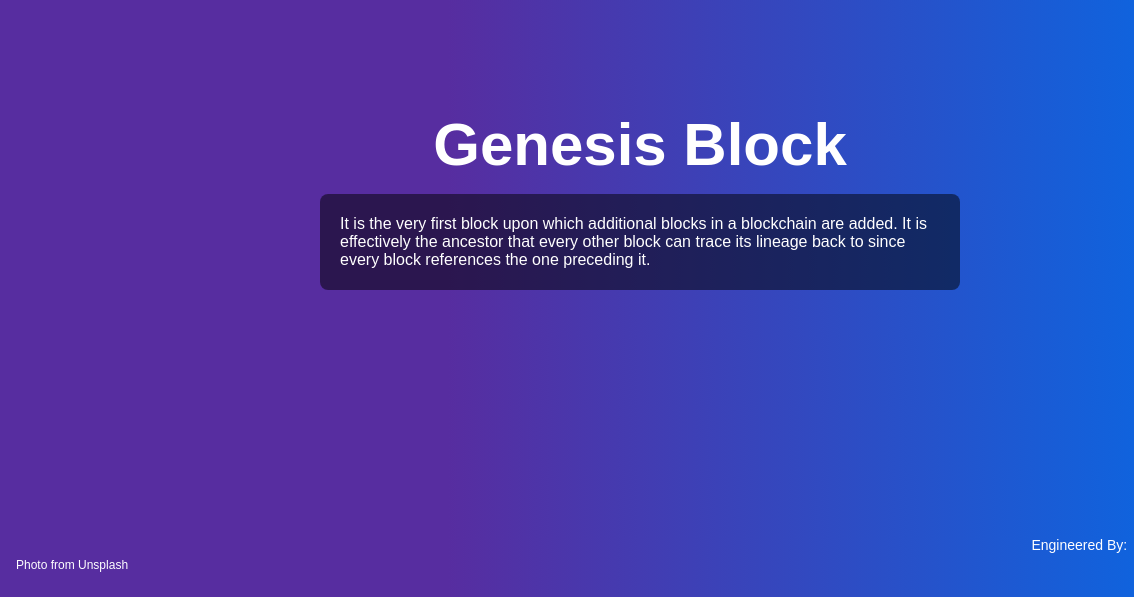
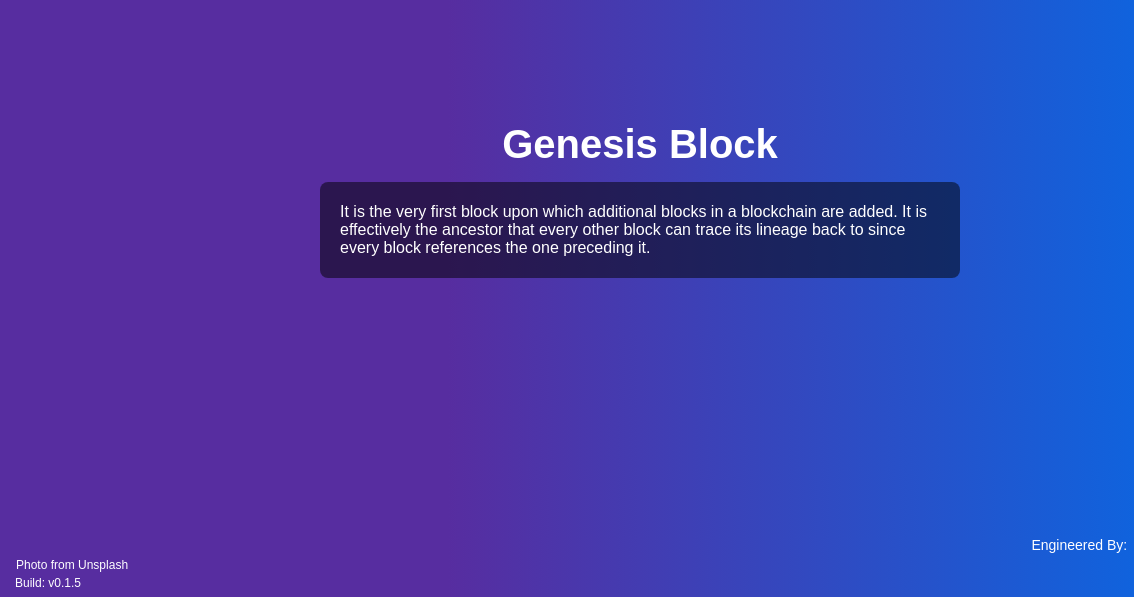
Before and after one commit to Web3Philippines/matuto, a website built with Parcel: page src/index.html in a window 1280 px wide. Shown: the part 200-797 px from the top of the page, 0-1134 px from the left. Built offline with nearby package versions, Linux system fonts and the light colour scheme; no server answers.

Commit message:
✨ tweak: codebase improvements

```diff
--- a/src/data.js
+++ b/src/data.js
@@ -3,12 +3,12 @@
 // https://www.blocknative.com/glossary
 const glossary = [
   {
-    term: 'Application Binary Interface (ABI)',
+    term: 'ABI (Application Binary Interface)',
     definition:
       'An ABI, or Application Binary Interface, is a set of rules defining how to interact with certain software components. In the context of Ethereum, an ABI is like a blueprint that tells software how to interact with, or how to use, a specific smart contract on the blockchain. It defines the methods and structures of the smart contract so that other applications can use it correctly.',
   },
   {
-    term: "Application Programming Interface (API)",
+    term: "API (Application Programming Interface)",
     definition: "API is an acronym for Application Programming Interface which is an interface between computers or programs that allows information to pass between them."
   },
   {
@@ -22,12 +22,12 @@ const glossary = [
       'A blockchain is a distributed database that is shared among the nodes of a computer network. Blockchains store a continuously growing historical ledger of information (e.g. accounts and transactions) into blocks.',
   },
   {
-    term: 'Decentralized Application (DApp)',
+    term: 'DApp (Decentralized Application)',
     definition:
       'A decentralized application, is an application built on a decentralized blockchain network using smart contracts and Web 3.0 javascript libraries. Examples for Dapps include web3 wallets, interest-bearing cryptocurrency savings accounts, and NFT marketplaces.',
   },
   {
-    term: 'Decentralized Exchange (DEX)',
+    term: 'DEX (Decentralized Exchange)',
     definition:
       'DEX is an abbreviation for Decentralized Exchange. This type of crypto exchange enables users to transact in a direct peer-to-peer manner without any intermediary.',
   },
@@ -46,18 +46,18 @@ const glossary = [
     definition:
       "Chainlink is a decentralized oracle network that provides real-world data to smart contracts on the blockchain. Oracles are services that send data to the blockchain, which can trigger smart contract executions when predefined conditions are met. However, since blockchains can't access data outside their network, they rely on oracle services like Chainlink to provide this data.",
   },
-   {
+  {
     term: 'Cyptography',
     definition:
       'A method of securing data from unauthorized access. In the blockchain, cryptography is used to secure transactions taking place between two nodes in a blockchain network. It is used to encrypt messages.',
   },
   {
-    term: 'Decentralized Autonomous Organization (DAO)',
+    term: 'DAO (Decentralized Autonomous Organization)',
     definition:
       "A DAO, or Decentralized Autonomous Organization, is like a virtual company or club that is run by rules encoded as computer programs called smart contracts. These rules are made and changed based on the votes of its members. The main point is that no single person is in charge, rather it's collectively run by its members, and everything happens automatically according to the programmed rules.",
   },
   {
-    term: 'Decentralized Finance (DeFi)',
+    term: 'DeFi (Decentralized Finance)',
     definition:
       'Decentralized finance (DeFi) is a blockchain-based form of finance that does not rely on central financial intermediaries such as brokerages, exchanges, or banks to offer traditional financial instruments, and instead utilizes smart contracts on blockchains, the most common being Ethereum.',
   },
@@ -86,7 +86,7 @@ const glossary = [
     definition:
       "The gas price is the amount of Ether (ETH) a user is willing to pay for every unit of gas required to complete a transaction (denominated in Gwei). Blocknative's gas estimator tool can help traders and developers optimize setting gas prices to probabilistically get transactions confirmed in the next block",
   },
-   {
+  {
     term: 'Hashing',
     definition:
       'Hashing refers to the transformation and generation of input data of any length into a string of a fixed size, which is performed by a specific algorithm. In particular, the Bitcoin hash algorithm is SHA-256 or Secure Hashing Algorithm 256 bits.',
@@ -112,9 +112,9 @@ const glossary = [
       'ERC-4907 is a proposed Ethereum standard that extends ERC-721 to introduce "owner" and "user" roles. It streamlines NFT rentals with an automated "expires" function that enforces time-limited user roles, ending usage terms automatically without a second transaction.',
   },
   {
-    term: 'ERC-6551 (Non-fungible Token Bound Accounts)',
+    term: 'ERC-6551 (Token Bound Accounts)',
     definition:
-      'ERC-6551 is a new token standard for non-fungible tokens (NFTs) that enhances the functionality and value of NFTs by giving them smart contract capabilities. It suggests creating a dedicated cryptocurrency wallet for each ERC-721 token, effectively transforming NFTs into Token Bound Accounts (TBAs). With smart contract capabilities, NFTs can now hold other assets, interact with smart contracts, and have their own on-chain identity.',
+      'ERC-6551 is a token standard for non-fungible tokens (NFTs) that enhances the functionality and value of NFTs by giving them smart contract capabilities. It suggests creating a dedicated cryptocurrency wallet for each ERC-721 token, effectively transforming NFTs into Token Bound Accounts (TBAs). With smart contract capabilities, NFTs can now hold other assets, interact with smart contracts, and have their own on-chain identity.',
   },
   {
     term: 'ERC-721 (Non-fungible Token)',
@@ -127,12 +127,12 @@ const glossary = [
       "A decentralized, open-source blockchain network that was launched in 2015 by its founder, Vitalik Buterin. Ethereum is the leading smart contract-enabled blockchain in the world, and it's native token, ETH, is the 2nd largest digital asset by marketcap. Blocknative's APIs support the Ethereum blockchain and the Ethereum Goerli testnet.",
   },
   {
-    term: 'Ethereum Name Service (ENS)',
+    term: 'ENS (Ethereum Name Service)',
     definition:
       'The Ethereum Name Service (ENS) is a decentralized naming service that allows users to register human-readable domain names for their Ethereum addresses. ENS names can be used to send and receive transactions, interact with smart contracts, and resolve decentralized websites.',
   },
   {
-    term: 'Ethereum Virtual Machine (EVM)',
+    term: 'EVM (Ethereum Virtual Machine)',
     definition:
       "A software application that blockchain developers use to deploy decentralized applications (Dapp) on the Ethereum blockchain. The EVM interacts with Ethereum's accounts, smart contracts, and distributed ledger.",
   },
@@ -157,7 +157,7 @@ const glossary = [
       'A metaverse is an engaging digital universe, fueled by Web3 principles. It utilizes blockchain for decentralized, real-time interaction, enabling users to own digital assets, control their data, and enjoy a boundary-defying internet experience.',
   },
   {
-    term: 'Non-Fungible Token (NFT)',
+    term: 'NFT (Non-Fungible Token)',
     definition:
       'A non-fungible token (NFT) is a unique digital asset that is stored on a blockchain. NFTs are used to represent real-world items like art, music, in-game items, and videos.',
   },
@@ -196,7 +196,7 @@ const glossary = [
     definition: "Cross-chain communication refers to the ability of different blockchain networks to exchange data and assets seamlessly. It enables interoperability between blockchains, allowing users and applications to interact with assets and smart contracts on multiple chains, enhancing the overall functionality and utility of decentralized ecosystems."
   },
   {
-    term: "Decentralized Exchange (DEX)",
+    term: "DEX (Decentralized Exchange)",
     definition: "DEX is an abbreviation for Decentralized Exchange. This type of crypto exchange enables users to transact in a direct peer-to-peer manner without any intermediary."
   },
   {
@@ -208,11 +208,11 @@ const glossary = [
     definition: "Ether is the primary internal cryptographic token of the Ethereum network. Ether is used to pay transaction and computation fees for Ethereum transactions."
   },
   {
-      term: "Interface Definition Language (IDL)",
+      term: "IDL (Interface Definition Language)",
       definition: "In Solana programming, an Interface Definition Language (IDL) specifies a program's public interface. It defines a Solana program's account structures, instructions, and error codes. IDLs are .json files used to generate client-side code, allowing users to easily interact with a Solana program."
   },
   {
-      term: "Solana Program Library (SPL)",
+      term: "SPL (Solana Program Library)",
       definition: "It is a collection of programs designed to support the creation and management of tokens on Solana. SPL tokens are similar to ERC-20 tokens on the Ethereum blockchain, as they follow a specific standard for creating, transferring, and managing custom tokens."
   },
   {
@@ -220,7 +220,7 @@ const glossary = [
       definition: "It is the very first block upon which additional blocks in a blockchain are added. It is effectively the ancestor that every other block can trace its lineage back to since every block references the one preceding it."
   },
   {
-      term: "Program Derived Address (PDA)",
+      term: "PDA (Program Derived Address)",
       definition: "A Program Derived Address is a type of account on the Solana blockchain that is associated with and owned by a program rather than a specific user or account. PDAs allow us to create unique data associations, manage escrow balances, and handle many other trustless applications. "
   },
   {
--- a/src/index.html
+++ b/src/index.html
@@ -10,6 +10,7 @@
 <body>
     <a href="https://github.com/web3phl/matuto" target="_blank">
         <img src="assets/logo.png" alt="Matuto Logo" id="logo">
+        <span id="version-info">Build: v0.1.5</span>
     </a>
     <div class="nav">
         <a href="https://web3philippines.org/discord" target="_blank"><i class="fab fa-discord"></i></a>
@@ -36,7 +37,7 @@
         </a>
     </div>
     <div id="glossary">
-        <h1 id="term">Web3 Philippines® Developers</h1>
+        <h1 id="term">Web3 Philippines®</h1>
         <div class="glossary__container">
             <p id="definition">Helping people build in Web3 space.</p>
         </div>
--- a/src/styles.css
+++ b/src/styles.css
@@ -6,6 +6,14 @@ body {
     position: relative;
     left: 10px;
     width: 125px;
+}
+#version-info {
+    position: absolute;
+    bottom: 10px;
+    left: 15px;
+    font-size: 12px;
+    font-family: sans-serif;
+    color: #fff;
 }
 .nav {
     position: absolute;
@@ -36,7 +44,7 @@ body {
     font-family: sans-serif;
     color: #fff;
     text-align: center;
-    font-size: 60px;
+    font-size: 40px;
     margin: 0 0 15px 0;
 }
 #glossary .glossary__container {
```
